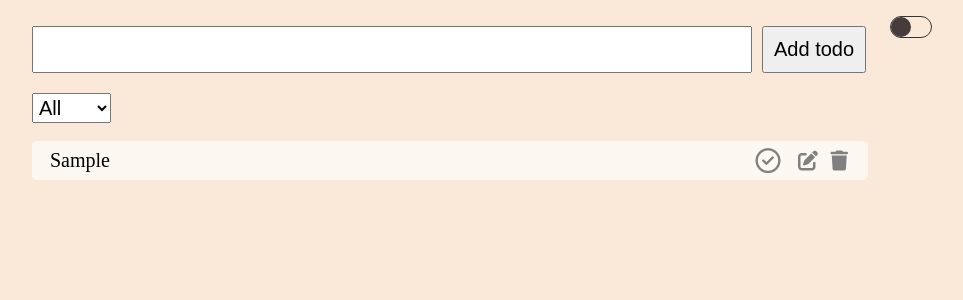
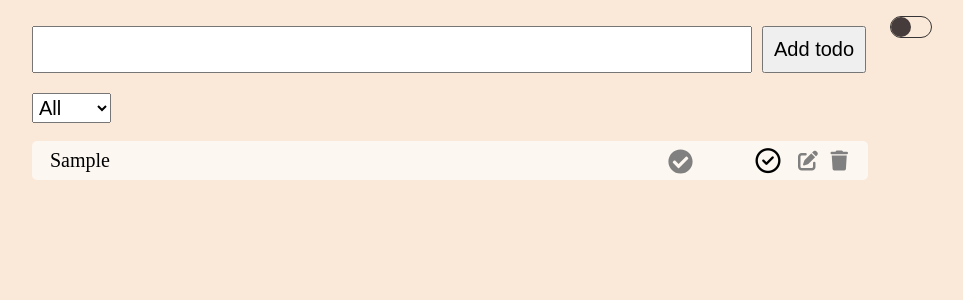
Before and after one commit to brendon731/todoapp, a React (Create React App) app: page / in a window 1280 px wide. Both pictures are taken after typing "Sample" into the empty fields and a click on the input "Add todo". Shown: the top 300 px of the page, without its empty margins (158-1121 px from the left). Built offline with nearby package versions, Linux system fonts and the light colour scheme.

Commit message:
first icon

```diff
--- a/package.json
+++ b/package.json
@@ -3,6 +3,9 @@
   "version": "0.1.0",
   "private": true,
   "dependencies": {
+    "@fortawesome/fontawesome-svg-core": "^1.2.35",
+    "@fortawesome/free-solid-svg-icons": "^5.15.3",
+    "@fortawesome/react-fontawesome": "^0.1.14",
     "@testing-library/jest-dom": "^4.2.4",
     "@testing-library/react": "^9.3.2",
     "@testing-library/user-event": "^7.1.2",
--- a/public/index.html
+++ b/public/index.html
@@ -2,13 +2,17 @@
 <html lang="en">
   <head>
     <meta charset="utf-8" />
-    <link rel="icon" href="%PUBLIC_URL%/favicon.ico" />
+    <!--
+
+      <link rel="icon" href="%PUBLIC_URL%/favicon.ico" />
+    -->
     <meta name="viewport" content="width=device-width, initial-scale=1" />
     <meta name="theme-color" content="#000000" />
     <meta
       name="description"
       content="Web site created using create-react-app"
     />
+
     <link rel="apple-touch-icon" href="%PUBLIC_URL%/logo192.png" />
     <!--
       manifest.json provides metadata used when your web app is installed on a
@@ -25,7 +29,7 @@
       Learn how to configure a non-root public URL by running `npm run build`.
     -->
     <script src='https://kit.fontawesome.com/a076d05399.js'></script>
-    <title>React App</title>
+    <title>Todo</title>
   </head>
   <body>
     <noscript>You need to enable JavaScript to run this app.</noscript>
--- a/src/App.js
+++ b/src/App.js
@@ -1,6 +1,14 @@
 import React, { useCallback, useState, useEffect } from "react";
 import "./index.css";
 import "./model.css";
+
+import { FontAwesomeIcon } from "@fortawesome/react-fontawesome";
+import {
+  faTrash,
+  faCheck,
+  faCheckCircle,
+  faEdit
+} from "@fortawesome/free-solid-svg-icons";
 
 let random = 10;
 export default function App() {
@@ -166,11 +174,12 @@ export default function App() {
                 className={[e.done ? "fas" : "far", "fa-check-circle"].join(
                   " "
                 )}
-                style={{ fontSize: "25px", color: e.done ? "green" : "grey" }}
+                style={{ fontSize: "25px" }}
                 onClick={(evet) => {
                   handleCheck(e, i, evet);
                 }}
-              ></i>
+              ><FontAwesomeIcon icon={faCheckCircle} color={e.done ? "green" : "grey"}/>
+              </i>
               <input hidden type="checkbox" />
               <li style={{ paddingRight: "2em" }}>{e.item}</li>
               <i
```
Also changed, not shown: 2 other files (tests, documents, lock files or other folders).
